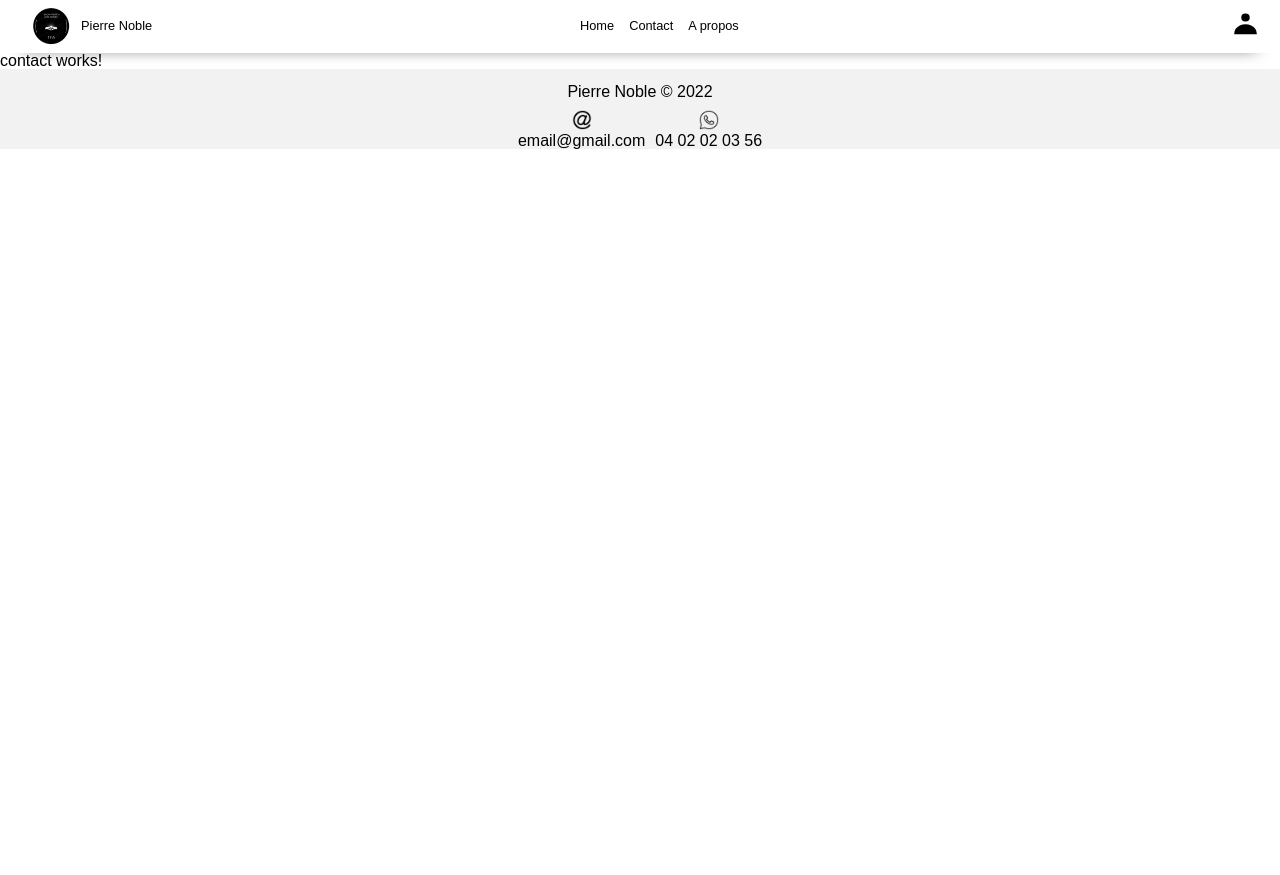
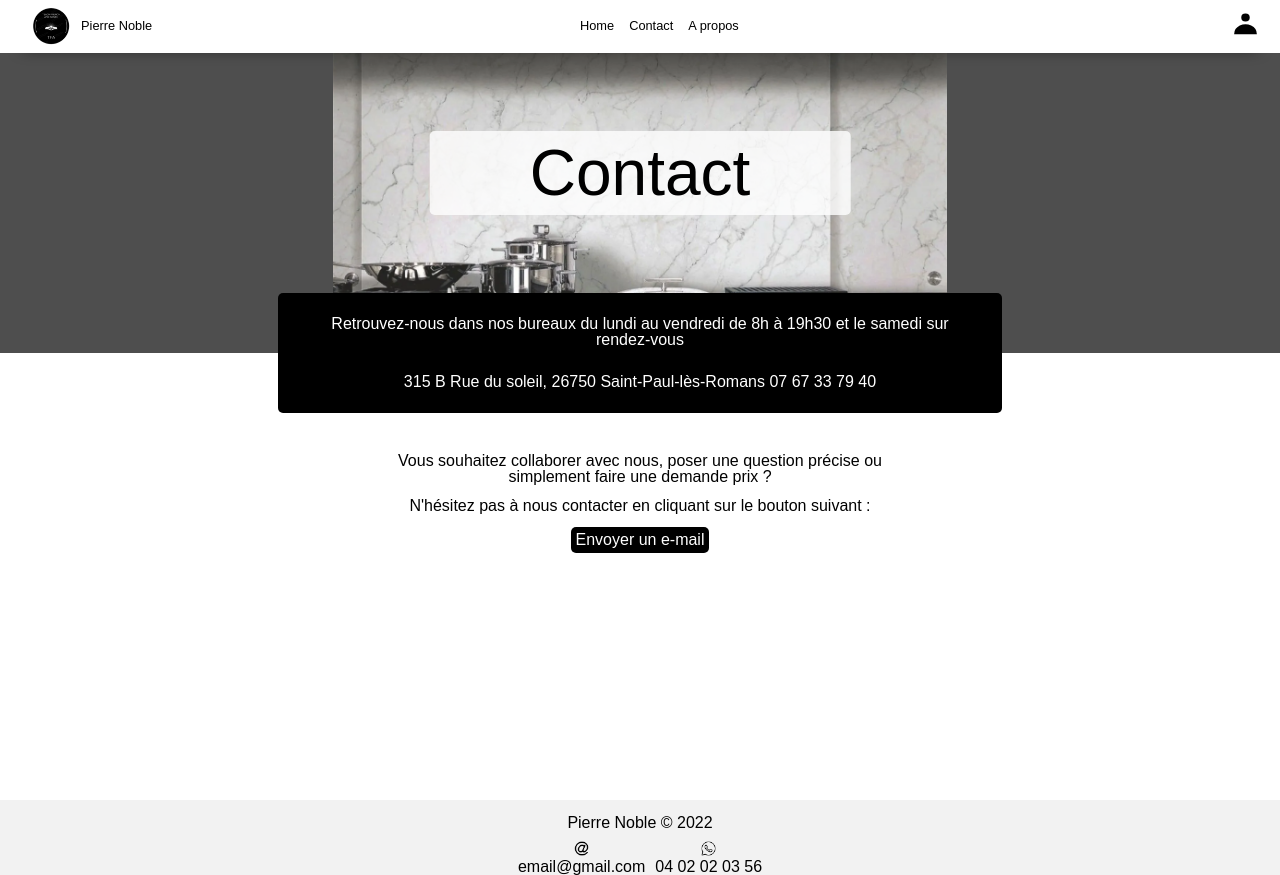
Before and after one commit to mohammed266392/teachFrenchAndArabic2, an Angular app: page /contact in a window 1280 px wide. Before the commit the page ends 800 px from the top, so only its background shows below. Built offline with nearby package versions, Linux system fonts and the light colour scheme.

Commit message:
router + page contact

```diff
--- a/src/app/compenent-tools/onglets/onglets.component.css
+++ b/src/app/compenent-tools/onglets/onglets.component.css
@@ -2,9 +2,15 @@
     display: flex;
     gap: 15px;
     justify-content: center;
-    align-items: center;
+    align-items: stretch;
     height: 100%;
     color: var(--main-color);
+}
+
+.onglet{
+  display: flex;
+  align-items: center;
+  cursor: pointer;
 }
 
 @media screen and (max-width: 500px) {
--- a/src/app/compenent-tools/onglets/onglets.component.html
+++ b/src/app/compenent-tools/onglets/onglets.component.html
@@ -1,3 +1,3 @@
 <div class="container">
-        <div class="onglet" *ngFor="let onglet of onglets">{{onglet}}</div>
+        <div class="onglet" *ngFor="let onglet of onglets" (click)="navigateTo(onglet.getNameNavigate())">{{onglet.getName()}}</div>
 </div>
--- a/src/app/compenent-tools/onglets/onglets.component.ts
+++ b/src/app/compenent-tools/onglets/onglets.component.ts
@@ -1,5 +1,7 @@
 import { Component, Input, OnInit } from '@angular/core';
 import { NgFor } from '@angular/common';
+import { Router } from '@angular/router';
+import { Onglet } from 'src/app/object';
 
 @Component({
     selector: 'app-onglets',
@@ -9,10 +11,14 @@ import { NgFor } from '@angular/common';
     imports: [NgFor]
 })
 export class OngletsComponent implements OnInit {
-  @Input() onglets: string[] = [];
-  constructor() { }
+  @Input() onglets: Onglet[] = [];
+  constructor(private router: Router) { }
 
   ngOnInit(): void {
   }
 
+  navigateTo(url : string): void{
+    this.router.navigateByUrl("/"+url)
+  }
+
 }
--- a/src/app/contact/contact.component.html
+++ b/src/app/contact/contact.component.html
@@ -1 +1 @@
-<p>contact works!</p>
+<app-email></app-email>
--- a/src/app/contact/contact.component.ts
+++ b/src/app/contact/contact.component.ts
@@ -1,10 +1,12 @@
 import { Component } from '@angular/core';
+import { EmailComponent } from '../email/email.component';
 
 @Component({
   selector: 'app-contact',
   templateUrl: './contact.component.html',
   styleUrls: ['./contact.component.css'],
   standalone:true,
+  imports:[EmailComponent]
 })
 export class ContactComponent {
 
--- /dev/null
+++ b/src/app/email/email.component.css
@@ -0,0 +1,125 @@
+
+.main{
+    height: calc(100vh - 53px);
+}
+
+.main_contact{
+    position: relative;
+    height: 300px;
+}
+.main_contact_img{
+    width: 100%;
+    height: 100%;
+    background-color: #4e4e4e;
+}
+.main_contact_img_content{
+    width: 100%;
+    height: 100%;
+    object-fit: contain;
+}
+.main_contact_title{
+    position: absolute;
+    left: 50%;
+    top: 120px;
+    transform: translate(-50%, -50%);
+    font-size: 4em;
+    background-color: #ffffffc9;
+    border-radius: 5px;
+    padding: 10px 100px;
+    font-weight: 200;
+}
+.main_information_enveloppe{
+    position: relative;
+    height: 100px;
+}
+.main_information_enveloppe_block{
+    position: absolute;
+    top: 0%;
+    left: 50%;
+    background-color: #000000;
+    height: 100px;
+    transform: translate(-50%, -50%);
+    border-radius: 5px;
+    padding: 10px 42px;
+    width: 50%;
+    color: white;
+    display: flex;
+    flex-direction: column;
+    justify-content: space-around;
+    align-items: center;
+}
+.main_information_enveloppe_block_bureau{
+    text-align: center;
+}
+.main_information_enveloppe_block_adresse{
+    text-align: center;
+}
+
+
+.main_formulaire_texte{
+    display: flex;
+    flex-direction: column;
+    justify-content: space-between;
+    width: 500px;
+    height: 100px;
+    margin: auto;
+}
+.main_formulaire_texte_p1{
+    text-align: center;
+}
+.main_formulaire_texte_p2{
+    text-align: center;
+}
+.main_formulaire_texte_email{
+    display: flex;
+    justify-content: center;
+}
+.main_formulaire_texte_email_bouton{
+    text-align: center;
+    background-color: #000000;
+    color : white;
+    padding: 5px;
+    border-radius: 5px;
+}
+.main_formulaire_block{
+    height: 20px;
+}
+
+
+
+@media only screen and (max-width: 992px) {
+    .main_contact{
+        height: 250px;
+    }
+    .main_contact_title{
+        font-size: 3em;
+        top: 80px;
+        padding: 2px 70px;
+    }
+}
+
+@media only screen and (max-width: 600px) {
+    .main_information_enveloppe_block{
+        font-size: 0.8em;
+    }
+    .main_contact_img{
+        background-position-y:0px;
+    }
+
+    .main_contact_title{
+        font-size: 2em;
+    }
+
+    .main_contact{
+        height: 150px;
+    }
+    .main_contact_title{
+        font-size: 2em;
+        top: 40px;
+    }
+    .main_formulaire_texte{
+        font-size: 0.8em;
+        width: 80%;
+    }
+
+}
--- /dev/null
+++ b/src/app/email/email.component.html
@@ -0,0 +1,36 @@
+<div class="main">
+    <div class="main_contact">
+        <div class="main_contact_title">Contact</div>
+        <div class="main_contact_img">
+            <img class="main_contact_img_content" src="./../../assets/images/contact_image.png" alt="">
+        </div>
+    </div>
+    <div class="main_information_enveloppe">
+        <div class="main_information_enveloppe_block">
+            <div class="main_information_enveloppe_block_bureau">
+                Retrouvez-nous dans nos bureaux du lundi au vendredi de 8h à 19h30 et le samedi sur rendez-vous
+            </div>
+            <div class="main_information_enveloppe_block_adresse">
+                315 B Rue du soleil, 26750 Saint-Paul-lès-Romans
+                07 67 33 79 40
+            </div>
+        </div>
+    </div>
+    <div class="main_formulaire">
+        <div class="main_formulaire_texte">
+            <div class="main_formulaire_texte_p1">
+                Vous souhaitez collaborer avec nous, poser une question précise ou simplement faire une demande prix ?
+            </div>
+            <div class="main_formulaire_texte_p2">
+                N'hésitez pas à nous contacter en cliquant sur le bouton suivant :
+            </div>
+            <div class="main_formulaire_texte_email">
+                <div class="main_formulaire_texte_email_bouton">
+                    <a href="mailto:kiposetoumenuiserie@gmail.com?subject=Demande%20d%27information%20menuiserie%20%5BNom%3BPr%C3%A9nom%5D&body=Bonjour%2C%20je%20souhaite%20avoir%20des%20renseignements%20%C3%A0%20propos%20de%20vos%20services%2C%20plus%20pr%C3%A9cis%C3%A9ment%20de%20%5BVotre%20demande%5D.%20Vous%20pouvez%20me%20contacter%20au%20XX%20XX%20XX%20XX%20XX%2E">Envoyer un e-mail</a>
+                </div>
+            </div>
+
+        </div>
+        <div class="main_formulaire_block"></div>
+    </div>
+</div>
--- a/src/app/footer/footer.component.css
+++ b/src/app/footer/footer.component.css
@@ -21,6 +21,6 @@
 }
 
 .image{
-    width:20px;
-    height:20px;
+    width:15px;
+    height:15px;
 }
--- a/src/app/header/header.component.ts
+++ b/src/app/header/header.component.ts
@@ -2,6 +2,8 @@ import { Component, OnInit } from '@angular/core';
 import { OngletsMobileComponent } from '../compenent-tools/onglets-mobile/onglets-mobile.component';
 import { NgClass } from '@angular/common';
 import { OngletsComponent } from '../compenent-tools/onglets/onglets.component';
+import { Onglet } from '../object';
+
 
 @Component({
     selector: 'app-header',
@@ -11,7 +13,7 @@ import { OngletsComponent } from '../compenent-tools/onglets/onglets.component';
     imports: [OngletsComponent, NgClass, OngletsMobileComponent]
 })
 export class HeaderComponent implements OnInit {
-  onglets : string[] = ['Home','Contact','A propos']
+  onglets : Onglet[] = [new Onglet('Home','home'),new Onglet('Contact','contact'),new Onglet('A propos','a-propos')]
   ongletsMobile : string[] = ['Home','Contact','A propos']
   title : string = "Pierre Noble"
   logo : string = "./../../assets/images/logo_teachFrenchAndArabic.png"
--- /dev/null
+++ b/src/app/object.ts
@@ -0,0 +1,17 @@
+
+export class Onglet {
+    name : string
+    nameNavigate :string
+
+    constructor(name: string, nameNavigate: string) {
+        this.name = name;
+        this.nameNavigate = nameNavigate;
+    }
+
+    getName() : string {
+        return this.name
+    }
+    getNameNavigate() : string {
+        return this.nameNavigate
+    }
+}
```
Also changed, not shown: src/app/email/email.component.ts (added, +15 -0 lines), src/assets/images/contact_image.png (added), src/assets/images/fenetre_page_contact.jpg (added).
